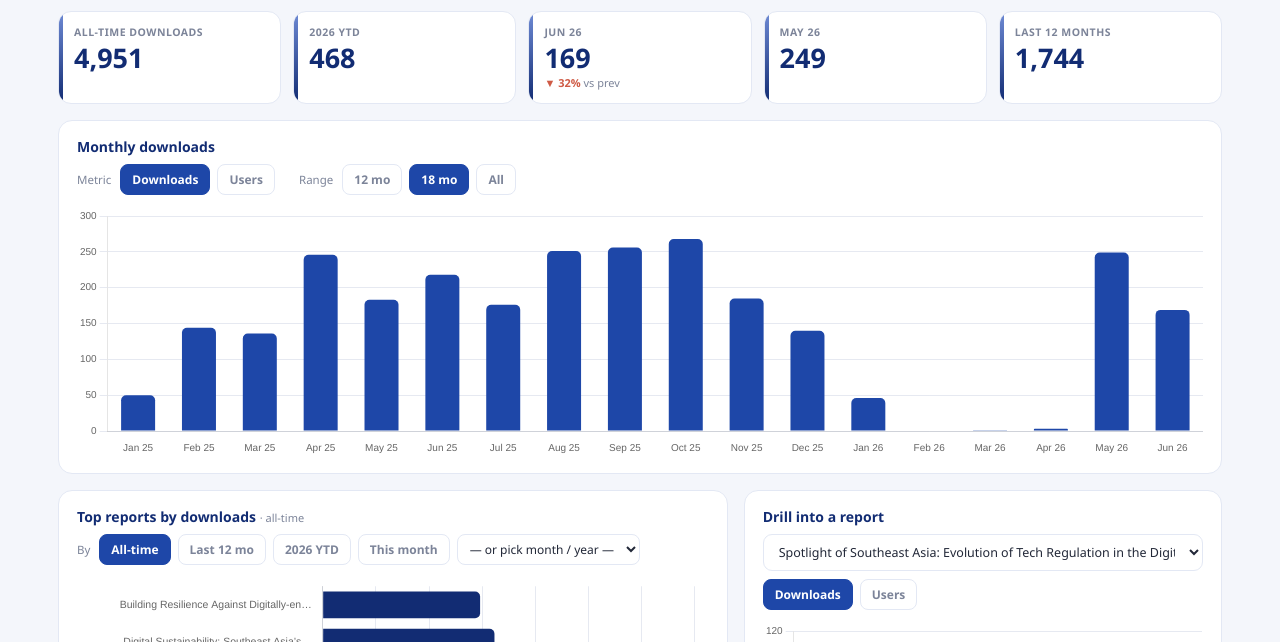
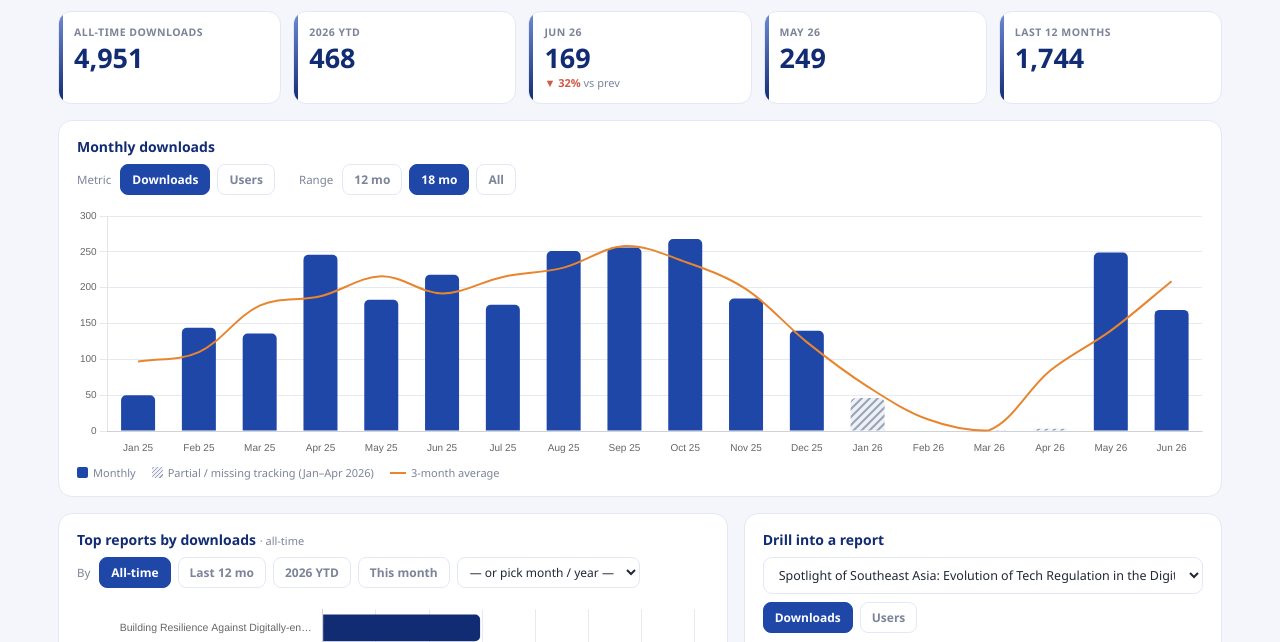
Before and after one commit to chmediainc/tfgi-download-dashboard, a plain HTML site: page index.html in a window 1280 px wide. Shown: the part 102-744 px from the top of the page. Drawn offline with nearby package versions, Linux system fonts and the light colour scheme.

Commit message:
Add files via upload

```diff
--- a/index.html
+++ b/index.html
@@ -1,5 +1,5 @@
 <!DOCTYPE html>
-<!-- build: v9 dl-label -->
+<!-- build: v10 trendline -->
 <html lang="en">
 <head>
 <meta charset="utf-8"/>
@@ -90,6 +90,7 @@ td.rep{font-weight:600;color:var(--ink);}
       <button class="seg" data-grp="range" data-v="0">All</button>
     </div>
     <div class="chartbox" style="height:250px;"><canvas id="trend" role="img" aria-label="Monthly downloads bar chart"></canvas></div>
+    <div id="trendLegend" style="display:flex;gap:16px;flex-wrap:wrap;align-items:center;font-size:11px;color:var(--muted);margin-top:8px"></div>
   </div>
 
   <div class="row">
@@ -171,12 +172,23 @@ document.getElementById('meth').innerHTML='<b>How to read this:</b> GA4 data is
 let metric='DL',range=18,basis='all',drill='DL';
 const baseOpts=extra=>Object.assign({responsive:true,maintainAspectRatio:false,plugins:{legend:{display:false},tooltip:{callbacks:{label:c=>f(c.raw)}}}},extra);
 const gridc='rgba(18,44,115,.10)';
+const UNREL=new Set(['2026-01','2026-02','2026-03','2026-04']);
+function stripe(c){var cv=document.createElement('canvas');cv.width=cv.height=8;var g=cv.getContext('2d');g.fillStyle='#eef1f7';g.fillRect(0,0,8,8);g.strokeStyle=c;g.lineWidth=2;g.beginPath();g.moveTo(0,8);g.lineTo(8,0);g.stroke();g.beginPath();g.moveTo(-3,3);g.lineTo(3,-3);g.stroke();g.beginPath();g.moveTo(5,11);g.lineTo(11,5);g.stroke();return g.createPattern(cv,'repeat');}
+const STRIPE=stripe('#9aa3b5');const TRENDLINE='#E8852E';
 const trend=new Chart(document.getElementById('trend'),{type:'bar',
- data:{labels:[],datasets:[{data:[],backgroundColor:TEAL2,borderRadius:5,maxBarThickness:34}]},
- options:baseOpts({scales:{y:{beginAtZero:true,grid:{color:gridc},ticks:{font:{size:10}}},x:{grid:{display:false},ticks:{font:{size:10}}}}})});
+ data:{labels:[],datasets:[
+  {label:'Monthly',data:[],backgroundColor:TEAL2,borderRadius:5,maxBarThickness:34,order:2},
+  {label:'3-mo avg',type:'line',data:[],borderColor:TRENDLINE,backgroundColor:TRENDLINE,borderWidth:2,pointRadius:0,tension:.35,order:1}
+ ]},
+ options:baseOpts({scales:{y:{beginAtZero:true,grid:{color:gridc},ticks:{font:{size:10}}},x:{grid:{display:false},ticks:{font:{size:10}}}},plugins:{legend:{display:false},tooltip:{callbacks:{label:c=>c.dataset.label+': '+f(c.raw)}}}})});
+document.getElementById('trendLegend').innerHTML='<span style="display:flex;align-items:center;gap:5px"><span style="width:11px;height:11px;border-radius:2px;background:'+TEAL2+'"></span>Monthly</span><span style="display:flex;align-items:center;gap:5px"><span style="width:11px;height:11px;border-radius:2px;background:repeating-linear-gradient(-45deg,#eef1f7,#eef1f7 2px,#9aa3b5 2px,#9aa3b5 3px)"></span>Partial / missing tracking (Jan–Apr 2026)</span><span style="display:flex;align-items:center;gap:5px"><span style="width:16px;height:2px;background:'+TRENDLINE+'"></span>3-month average</span>';
 function drawTrend(){const src=metric==='DL'?TOT:TOTU;let idx=M.map((_,i)=>i);if(range)idx=idx.slice(-range);
- trend.data.labels=idx.map(i=>mlab(M[i]));trend.data.datasets[0].data=idx.map(i=>src[i]);
- trend.data.datasets[0].backgroundColor=metric==='DL'?TEAL2:TEAL3;trend.update();}
+ const vals=idx.map(i=>src[i]);const base=metric==='DL'?TEAL2:TEAL3;
+ trend.data.labels=idx.map(i=>mlab(M[i]));
+ trend.data.datasets[0].data=vals;
+ trend.data.datasets[0].backgroundColor=idx.map(i=>UNREL.has(M[i])?STRIPE:base);
+ trend.data.datasets[1].data=vals.map((_,j)=>{const a=vals.slice(Math.max(0,j-1),j+2);return Math.round(a.reduce((s,v)=>s+v,0)/a.length);});
+ trend.update();}
 const topChart=new Chart(document.getElementById('top'),{type:'bar',
  data:{labels:[],datasets:[{data:[],backgroundColor:[],borderRadius:5}]},
  options:baseOpts({indexAxis:'y',scales:{x:{beginAtZero:true,grid:{color:gridc},title:{display:true,text:'Downloads',color:'#7c8499',font:{size:10}}},y:{grid:{display:false},ticks:{font:{size:10.5},autoSkip:false}}}})});
```
